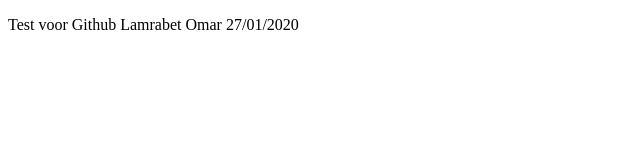
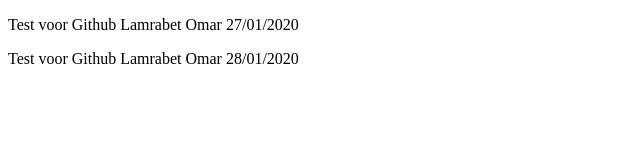
Before and after one commit to Akagami1030/Akagami1030.github.io, a plain HTML site: page Index.html in a window 1280 px wide. Shown: the whole page, without its empty margins (0-640 px from the left). Drawn offline with Linux system fonts and the light colour scheme.

Commit message:
New line

```diff
--- a/Index.html
+++ b/Index.html
@@ -2,5 +2,6 @@
 <html>
     <header>
         <p>Test voor Github Lamrabet Omar 27/01/2020</p>
+        <p>Test voor Github Lamrabet Omar 28/01/2020</p>
     </header>
 </html>
```
